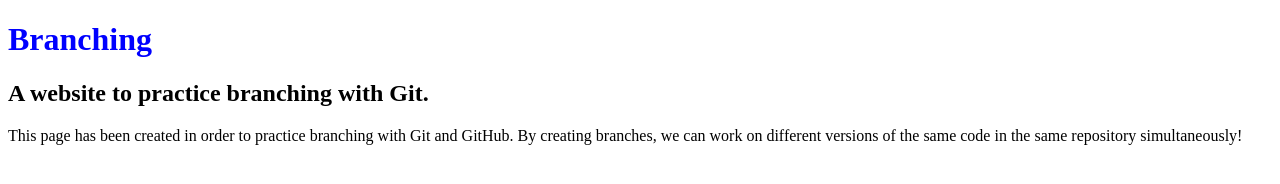
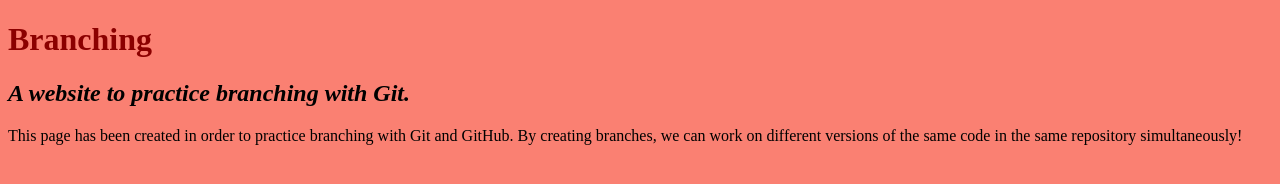
Before and after one commit to Deep98Parmar/my-first-website, a plain HTML site: page branching-website.html in a window 1280 px wide. Drawn offline with Linux system fonts and the light colour scheme.

Commit message:
branching practice

```diff
--- a/css/style.css
+++ b/css/style.css
@@ -1 +1,5 @@
-h1{color:blue;}
+h1{color:darkred;text-align;center;}
+h2{font-style: italic;align-items:
+color:red;}
+p{color:chrimson;}
+body{background-color: salmon;}
```
